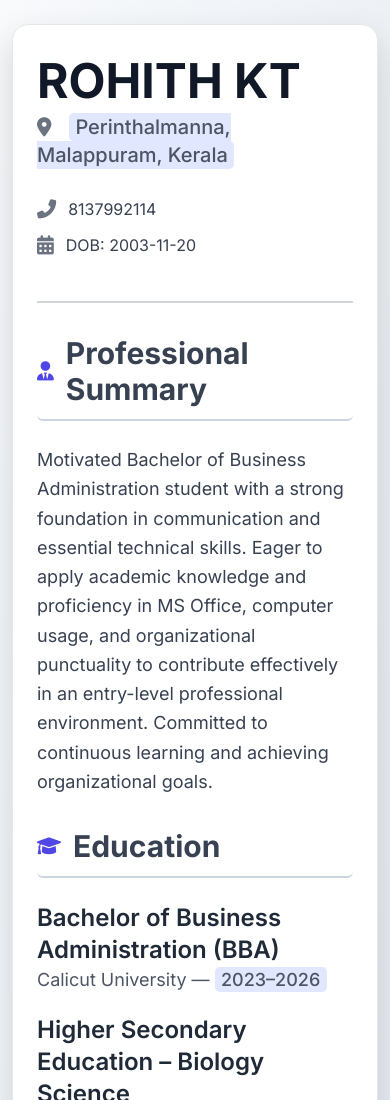
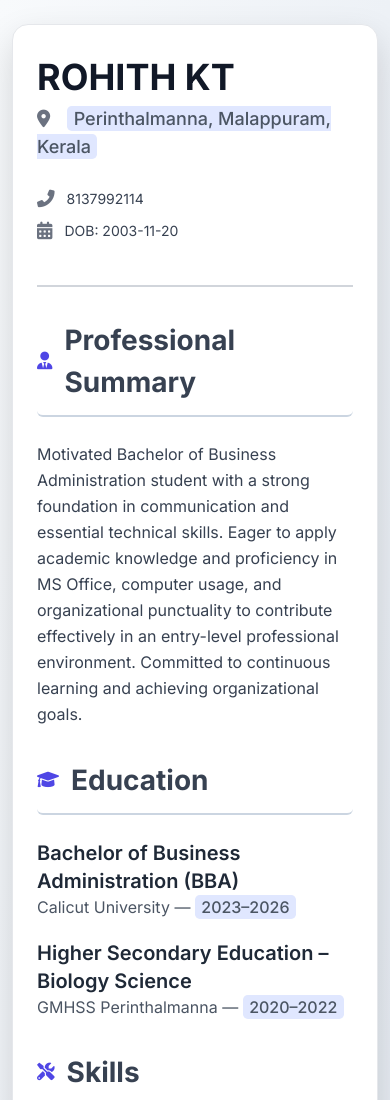
Before and after one commit to vijaykrishnak04/personal-profile, a plain HTML site: page rohith.html in a window 390 px wide. Shown: the top 1100 px of the page. Drawn offline with nearby package versions, Linux system fonts and the light colour scheme.

Commit message:
Updated text size changes rohith.html

```diff
--- a/rohith.html
+++ b/rohith.html
@@ -39,11 +39,12 @@
             display: flex;
             align-items: center;
             color: #374151; /* Darker text for section titles */
+            font-size: 2rem; /* Adjusted section title font size */
         }
         .section-title i {
             color: #4f46e5; /* Accent color for icons */
             margin-right: 0.75rem; /* More space for icon */
-            font-size: 1.5rem; /* Larger icon size */
+            font-size: 1.3rem; /* Adjusted larger icon size */
         }
         .detail-item {
             display: flex;
@@ -53,7 +54,7 @@
         .detail-icon {
             color: #6b7280; /* Gray for icons */
             margin-right: 0.75rem; /* More space for icon */
-            font-size: 1.2rem; /* Slightly larger icon size */
+            font-size: 1.1rem; /* Adjusted slightly larger icon size */
         }
         ul {
             list-style-type: disc;
@@ -63,6 +64,7 @@
         li {
             margin-bottom: 0.6rem; /* Slightly more space between list items */
             transition: transform 0.2s ease-in-out; /* Smooth transition for hover */
+            font-size: 0.95rem; /* Adjusted list item font size */
         }
         li:hover {
             transform: translateX(5px); /* Subtle slide effect on hover */
@@ -93,29 +95,32 @@
                 text-align: left; /* Align contact details to left */
             }
             h1 {
-                font-size: 3.5rem; /* Adjust font size for name on smaller screens */
+                font-size: 2.5rem; /* Adjusted font size for name on smaller screens */
             }
-            .text-xl {
-                font-size: 1.125rem; /* Adjust location font size */
+            .text-xl-mobile { /* New class for mobile-specific text-xl adjustment */
+                font-size: 1rem; /* Adjusted location font size for mobile */
             }
-            .text-base {
-                font-size: 0.95rem; /* Adjust contact detail font size */
+            .text-base-mobile { /* New class for mobile-specific text-base adjustment */
+                font-size: 0.85rem; /* Adjusted contact detail font size for mobile */
             }
             .section-title {
-                font-size: 2rem; /* Adjust section title font size for smaller screens */
+                font-size: 1.75rem; /* Adjusted section title font size for smaller screens */
                 margin-bottom: 1.5rem; /* Reduce space after section title */
             }
             .section-title i {
-                font-size: 1.2rem; /* Adjust icon size in section titles */
+                font-size: 1.1rem; /* Adjusted icon size in section titles */
             }
-            .text-lg {
-                font-size: 1rem; /* Adjust paragraph and list item font size */
+            .text-lg-mobile { /* New class for mobile-specific text-lg adjustment */
+                font-size: 0.9rem; /* Adjusted paragraph and list item font size for mobile */
             }
-            .text-2xl {
-                font-size: 1.5rem; /* Adjust sub-heading font size */
+            .text-2xl-mobile { /* New class for mobile-specific text-2xl adjustment */
+                font-size: 1.25rem; /* Adjusted sub-heading font size for mobile */
             }
             ul {
-                margin-left: 1.5rem; /* Adjust list indentation */
+                margin-left: 1.25rem; /* Adjusted list indentation for mobile */
+            }
+            li {
+                font-size: 0.9rem; /* Adjusted list item font size for mobile */
             }
         }
     </style>
@@ -127,13 +132,13 @@
         <header class="pb-8 mb-8 border-b-2 border-gray-300">
             <div class="flex flex-col sm:flex-row justify-between items-start sm:items-center header-info">
                 <div>
-                    <h1 class="text-5xl font-extrabold text-gray-900 mb-2 rounded-md">ROHITH KT</h1>
-                    <p class="text-xl text-gray-600 mb-3 rounded-md">
+                    <h1 class="text-4xl font-extrabold text-gray-900 mb-2 rounded-md">ROHITH KT</h1>
+                    <p class="text-lg text-gray-600 mb-3 rounded-md sm:text-xl-mobile">
                         <i class="fas fa-map-marker-alt detail-icon"></i>
                         <span class="font-medium text-highlight">Perinthalmanna, Malappuram, Kerala</span>
                     </p>
                 </div>
-                <div class="text-base text-gray-700 sm:text-right mt-4 sm:mt-0 header-contact">
+                <div class="text-sm text-gray-700 sm:text-right mt-4 sm:mt-0 header-contact sm:text-base-mobile">
                     <p class="detail-item rounded-md">
                         <i class="fas fa-phone-alt detail-icon"></i>
                         <span>8137992114</span>
@@ -148,11 +153,11 @@
 
         <!-- Professional Summary -->
         <section class="mb-8">
-            <h2 class="text-3xl font-bold section-title rounded-md">
+            <h2 class="font-bold section-title rounded-md">
                 <i class="fas fa-user-tie"></i>Professional Summary
             </h2>
             <div class="mb-4">
-                <p class="text-gray-700 leading-relaxed text-lg">
+                <p class="text-gray-700 leading-relaxed text-base sm:text-lg-mobile">
                     Motivated Bachelor of Business Administration student with a strong foundation in communication and essential technical skills. Eager to apply academic knowledge and proficiency in MS Office, computer usage, and organizational punctuality to contribute effectively in an entry-level professional environment. Committed to continuous learning and achieving organizational goals.
                 </p>
             </div>
@@ -160,35 +165,35 @@
 
         <!-- Education Section -->
         <section class="mb-8">
-            <h2 class="text-3xl font-bold section-title rounded-md">
+            <h2 class="font-bold section-title rounded-md">
                 <i class="fas fa-graduation-cap"></i>Education
             </h2>
             <div class="mb-5">
-                <h3 class="text-2xl font-semibold text-gray-800 rounded-md">Bachelor of Business Administration (BBA)</h3>
-                <p class="text-gray-600 text-lg rounded-md">Calicut University — <span class="font-medium text-highlight">2023–2026</span></p>
+                <h3 class="text-xl font-semibold text-gray-800 rounded-md sm:text-2xl-mobile">Bachelor of Business Administration (BBA)</h3>
+                <p class="text-gray-600 text-base rounded-md sm:text-lg-mobile">Calicut University — <span class="font-medium text-highlight">2023–2026</span></p>
             </div>
             <div>
-                <h3 class="text-2xl font-semibold text-gray-800 rounded-md">Higher Secondary Education – Biology Science</h3>
-                <p class="text-gray-600 text-lg rounded-md">GMHSS Perinthalmanna — <span class="font-medium text-highlight">2020–2022</span></p>
+                <h3 class="text-xl font-semibold text-gray-800 rounded-md sm:text-2xl-mobile">Higher Secondary Education – Biology Science</h3>
+                <p class="text-gray-600 text-base rounded-md sm:text-lg-mobile">GMHSS Perinthalmanna — <span class="font-medium text-highlight">2020–2022</span></p>
             </div>
         </section>
 
         <!-- Skills Section -->
         <section class="mb-8">
-            <h2 class="text-3xl font-bold section-title rounded-md">
+            <h2 class="font-bold section-title rounded-md">
                 <i class="fas fa-tools"></i>Skills
             </h2>
             <div class="mb-5">
-                <h3 class="text-2xl font-semibold text-gray-800 mb-3 rounded-md">Communication:</h3>
-                <ul class="list-disc pl-8 text-gray-700 text-lg">
+                <h3 class="text-xl font-semibold text-gray-800 mb-3 rounded-md sm:text-2xl-mobile">Communication:</h3>
+                <ul class="list-disc pl-8 text-gray-700">
                     <li class="rounded-md">Fluent in spoken and written English and Malayalam</li>
                     <li class="rounded-md">Strong verbal communication—comfortable discussing ideas, collaborating, and presenting</li>
                     <li class="rounded-md">Skilled at writing professional emails, reports, and documentation</li>
                 </ul>
             </div>
             <div>
-                <h3 class="text-2xl font-semibold text-gray-800 mb-3 rounded-md">Technical & Professional Skills:</h3>
-                <ul class="list-disc pl-8 text-gray-700 text-lg">
+                <h3 class="text-xl font-semibold text-gray-800 mb-3 rounded-md sm:text-2xl-mobile">Technical & Professional Skills:</h3>
+                <ul class="list-disc pl-8 text-gray-700">
                     <li class="rounded-md">Proficient in Excel sheet management, MS Office Suite (Word, Excel, PowerPoint)</li>
                     <li class="rounded-md">Strong computer usage skills</li>
                     <li class="rounded-md">Punctuality</li>
```
